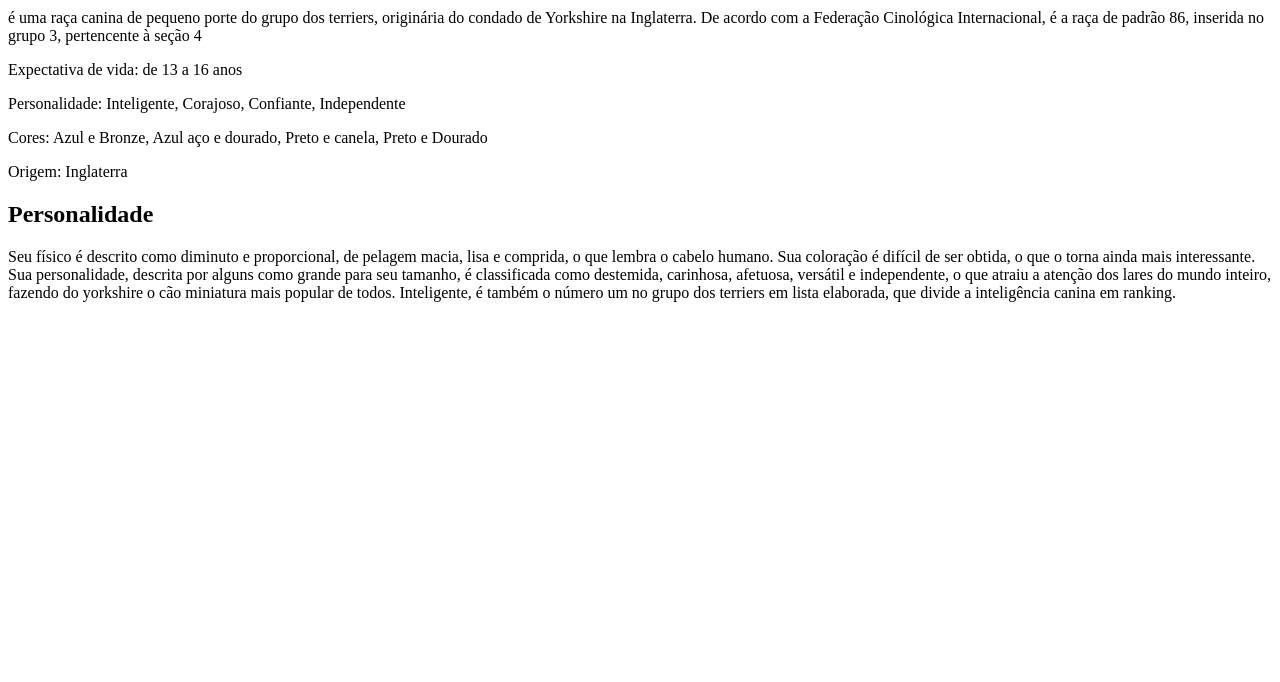
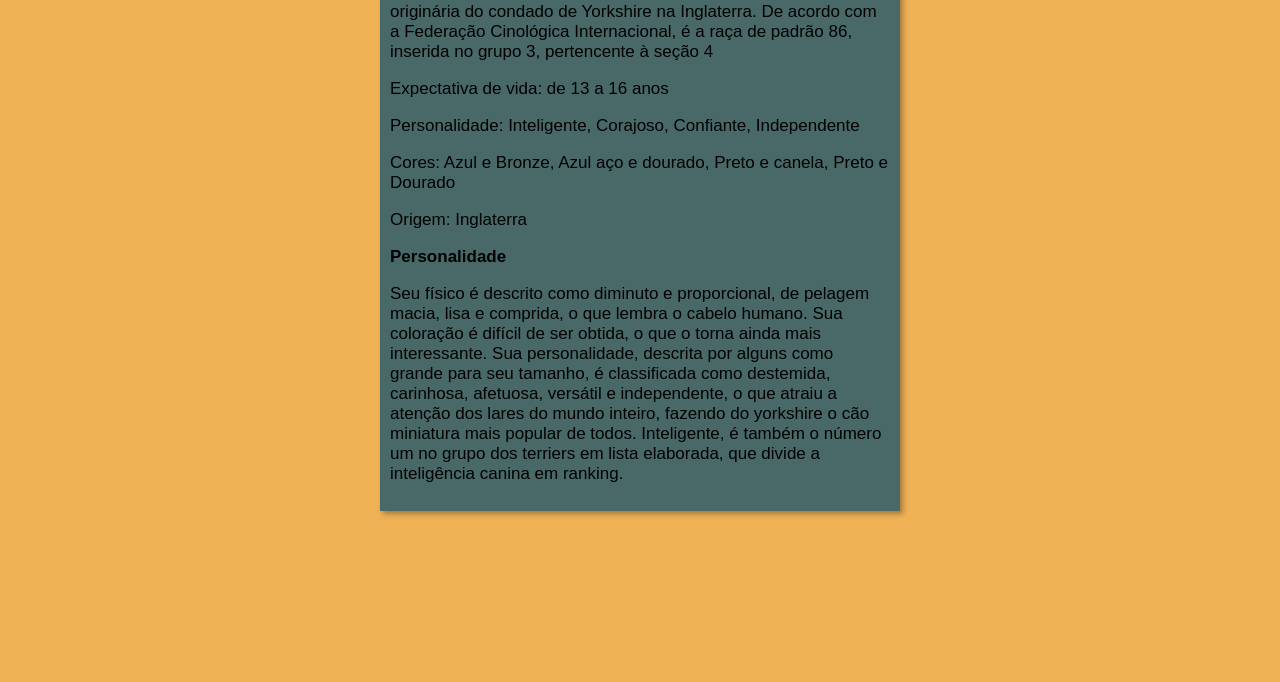
Before and after one commit to PriscilaRosaLeal/projeto-site, a plain HTML site: page index.html in a window 1280 px wide. Shown: the part 118-800 px from the top of the page. Drawn offline with Linux system fonts and the light colour scheme.

Commit message:
iniciei o design

```diff
--- /dev/null
+++ b/estilos/style.css
@@ -0,0 +1,16 @@
+*{
+    font-family: Arial, Helvetica, sans-serif;
+    font-size: 17px;
+}
+
+body{
+    background-color: rgb(238, 177, 84);
+}
+
+main{
+    background-color: rgb(73, 105, 105);
+    width: 500px;
+    margin: auto;
+    padding: 10px;
+    box-shadow: 3px 3px 5px rgba(0, 0, 0, 0.308);
+}
--- a/index.html
+++ b/index.html
@@ -4,6 +4,7 @@
     <meta charset="UTF-8">
     <meta name="viewport" content="width=device-width, initial-scale=1.0">
     <title>Yorkshire Terrier</title>
+    <link rel="stylesheet" href="estilos/style.css">
 </head>
 <body>
     <main>
```
